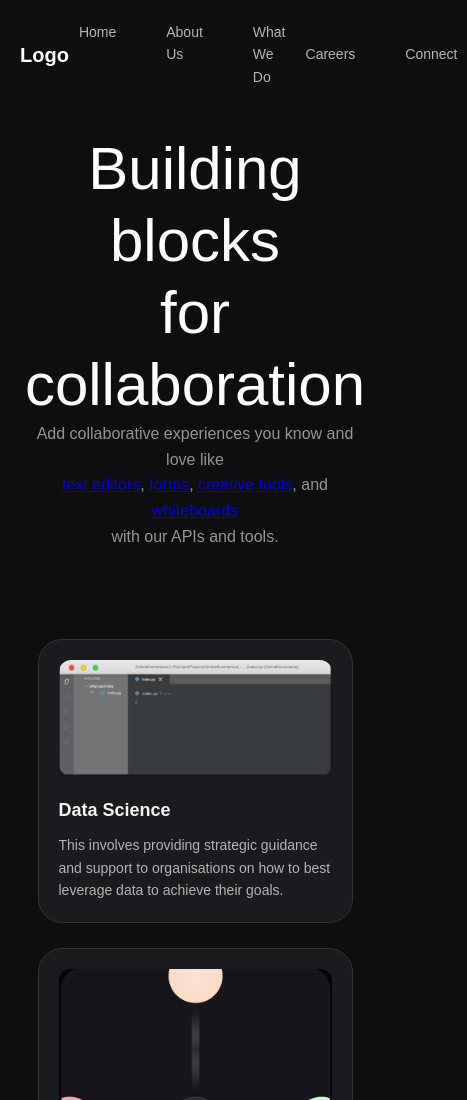
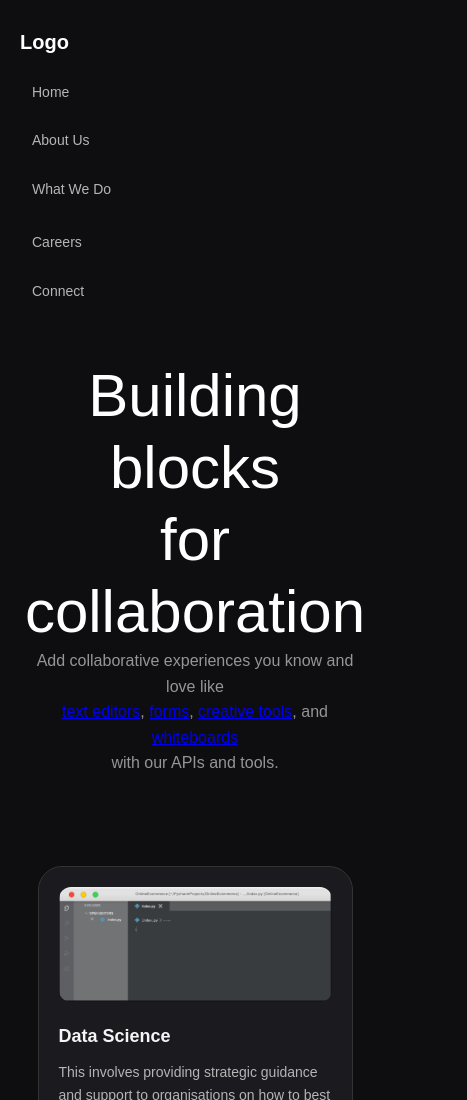
Before and after one commit to rajak312/adp-task, a plain HTML site: page index.html in a window 390 px wide. Shown: the top 1100 px of the page, 467 px wide, since content can reach past the window. Drawn offline with Linux system fonts and the light colour scheme.

Commit message:
Updated header

```diff
--- a/index.html
+++ b/index.html
@@ -176,6 +176,41 @@
           height: auto;
         }
       }
+
+      @media (max-width: 550px) {
+        .navbar {
+          flex-direction: column;
+          align-items: flex-start;
+          gap: 15px;
+          padding: 10px 0;
+        }
+
+        .nav-center,
+        .nav-right {
+          flex-direction: column;
+          align-items: flex-start;
+          gap: 10px;
+          width: 100%;
+        }
+
+        .nav-item {
+          padding: 8px 12px;
+          width: 100%;
+        }
+
+        .popover {
+          position: static;
+          display: none;
+          padding-left: 15px;
+          margin-top: 5px;
+          background-color: transparent;
+          border: none;
+        }
+
+        .nav-item:hover .popover {
+          display: block;
+        }
+      }
     </style>
   </head>
   <body>
```
